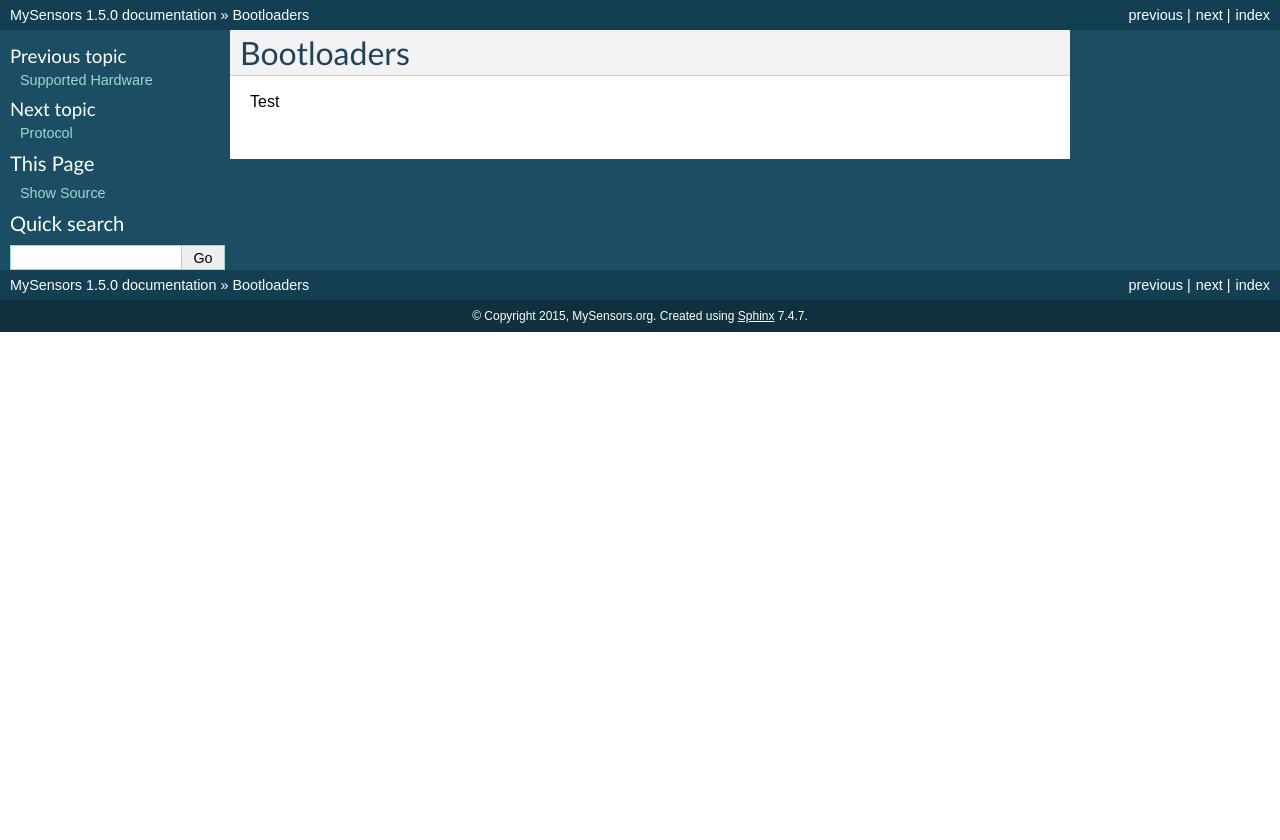
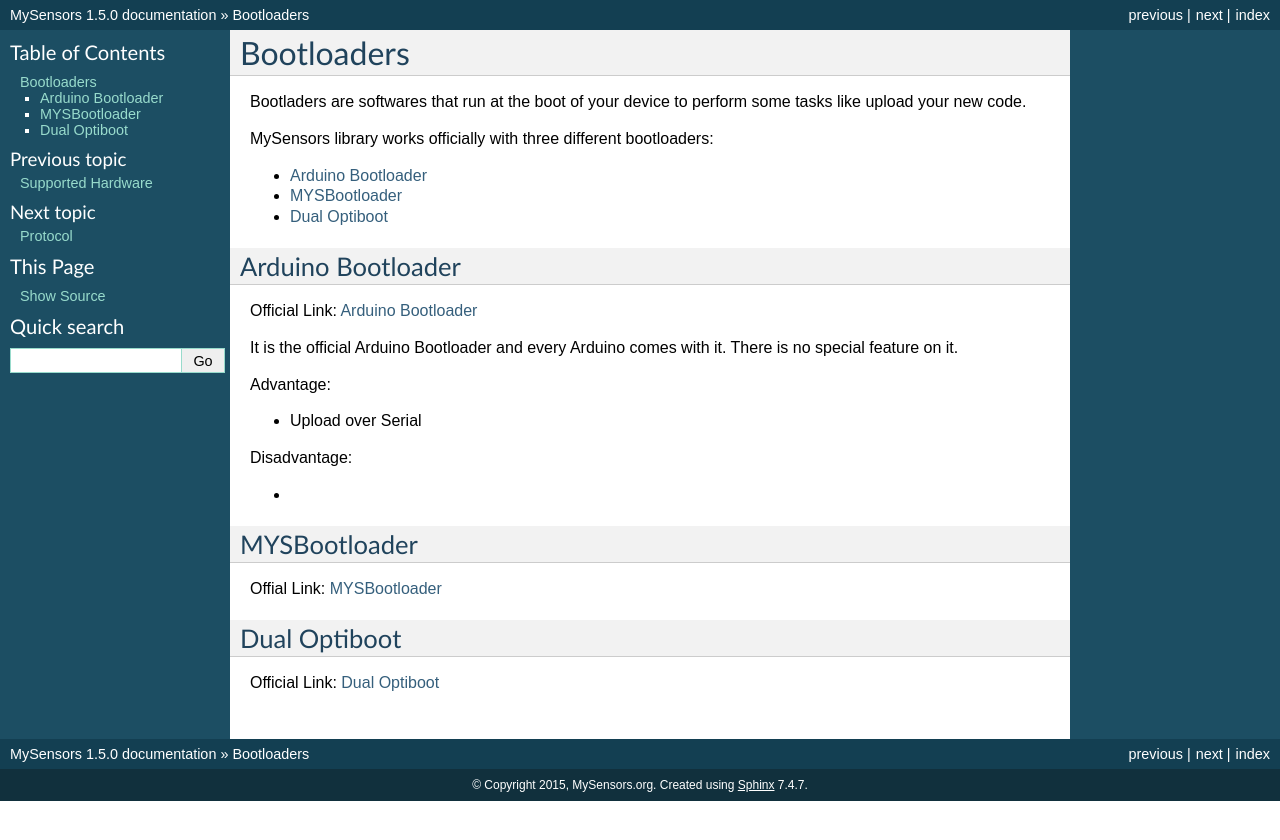
Before and after one commit to alfredocdmiranda/MySensors, a Sphinx documentation site: the page built from docs/bootloader.rst, in a window 1280 px wide. Shown: the top 840 px of the page. Built offline with Sphinx 7.4.7, drawn with Linux system fonts in a browser that asks for light colours.

Commit message:
Started bootloaders section

```diff
--- a/docs/bootloader.rst
+++ b/docs/bootloader.rst
@@ -1,4 +1,43 @@
 Bootloaders
 ===============
 
-Test
+Bootladers are softwares that run at the boot of your device to perform
+some tasks like upload your new code.
+
+MySensors library works officially with three different bootloaders:
+
+* `Arduino Bootloader <#arduino>`_
+* `MYSBootloader <#mys>`_
+* `Dual Optiboot <#optiboot>`_
+
+.. _aduino:
+
+Arduino Bootloader
+------------------
+
+Official Link: `Arduino Bootloader <https://www.arduino.cc/en/Hacking/Bootloader?from=Tutorial.Bootloader>`_
+
+It is the official Arduino Bootloader and every Arduino comes with it.
+There is no special feature on it.
+
+Advantage:
+
+* Upload over Serial
+
+Disadvantage:
+
+*
+
+.. _mys:
+
+MYSBootloader
+-------------
+
+Offial Link: `MYSBootloader <https://github.com/mysensors/MySensorsBootloaderRF24>`_
+
+.. _optiboot:
+
+Dual Optiboot
+-------------
+
+Official Link: `Dual Optiboot <https://github.com/mysensors/DualOptiboot>`_
```
